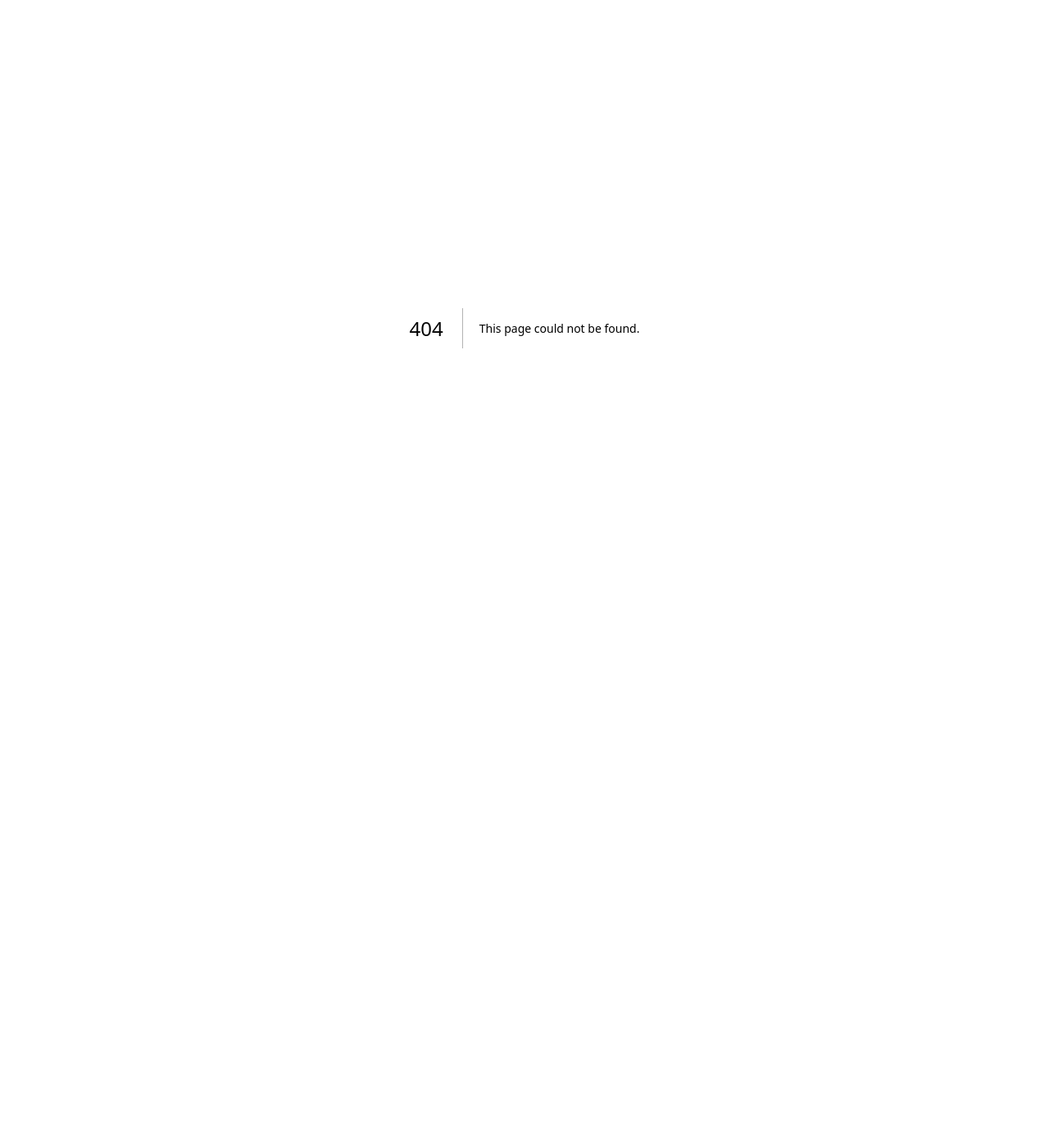
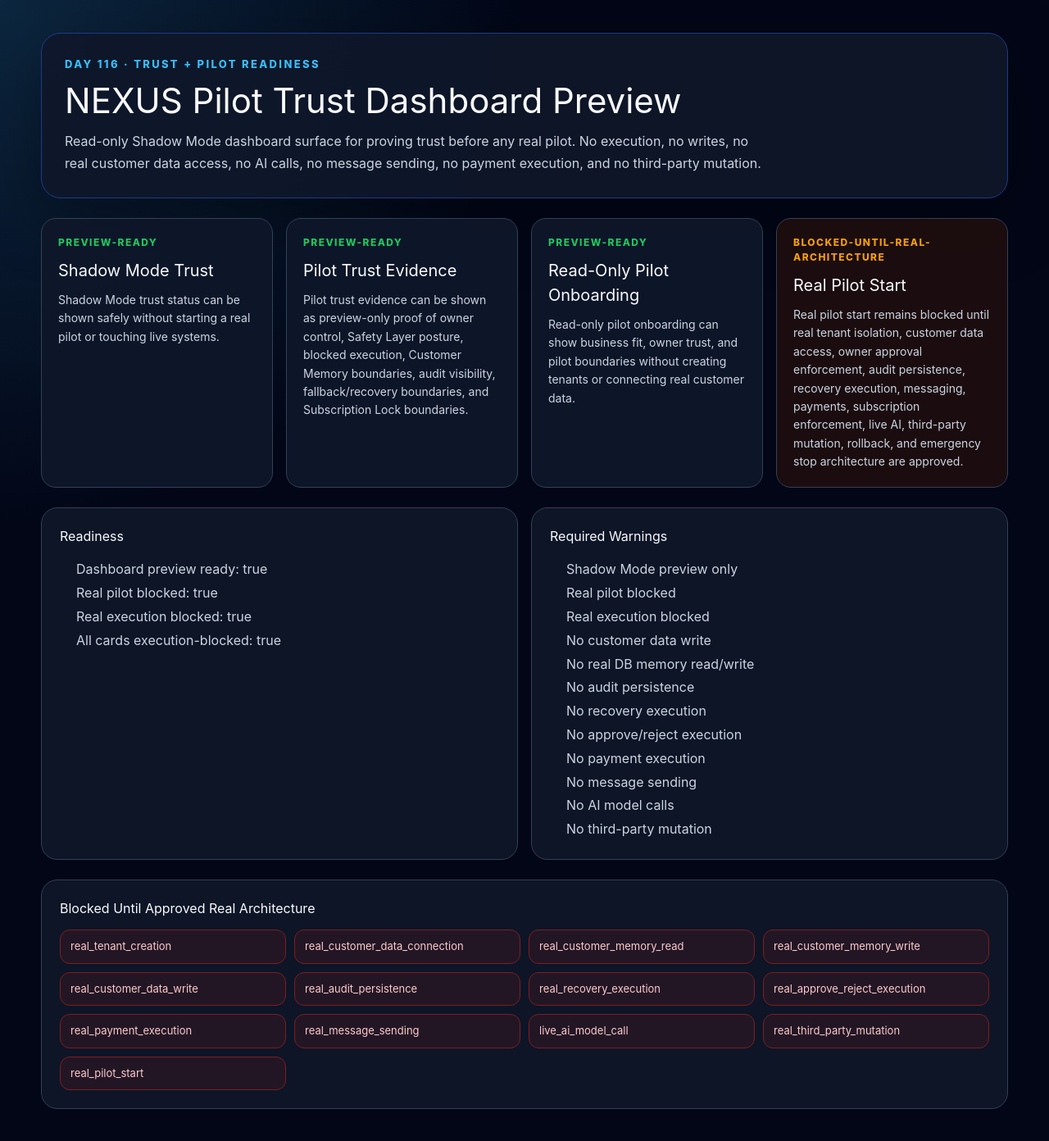
Before and after one commit to celerishealth/NEXUS, a Next.js app in the folder nexus-app/: page /nexus/trust-pilot-readiness-dashboard-preview in a window 1280 px wide. Before the commit this address had no page. Shown: the whole page at 82% size. Before the commit the page ends 800 px from the top, so only its background shows below. Built offline with nearby package versions, Linux system fonts and the light colour scheme.

Commit message:
Day 116: add trust pilot readiness dashboard preview UI v1

```diff
--- /dev/null
+++ b/nexus-app/app/nexus/trust-pilot-readiness-dashboard-preview/page.tsx
@@ -0,0 +1,120 @@
+import { nexusTrustPilotReadinessDashboardSummary } from "@/lib/nexus/nexusTrustPilotReadinessDashboardSummary";
+
+export default function TrustPilotReadinessDashboardPreviewPage() {
+  const summary = nexusTrustPilotReadinessDashboardSummary;
+
+  return (
+    <main
+      style={{
+        minHeight: "100vh",
+        background: "radial-gradient(circle at top left, rgba(56, 189, 248, 0.18), transparent 34%), #020617",
+        color: "#e5e7eb",
+        padding: "40px",
+        fontFamily: "Inter, ui-sans-serif, system-ui, -apple-system, BlinkMacSystemFont, Segoe UI, sans-serif",
+      }}
+    >
+      <section style={{ maxWidth: "1180px", margin: "0 auto", display: "grid", gap: "24px" }}>
+        <div
+          style={{
+            border: "1px solid #1e3a8a",
+            borderRadius: "24px",
+            padding: "28px",
+            background: "rgba(15, 23, 42, 0.9)",
+            boxShadow: "0 24px 80px rgba(0,0,0,0.36)",
+          }}
+        >
+          <p
+            style={{
+              color: "#38bdf8",
+              fontSize: "13px",
+              letterSpacing: "0.18em",
+              textTransform: "uppercase",
+              margin: "0 0 12px",
+              fontWeight: 800,
+            }}
+          >
+            Day 116 · Trust + Pilot Readiness
+          </p>
+          <h1 style={{ fontSize: "42px", lineHeight: 1.05, margin: "0 0 14px", color: "#f8fafc" }}>
+            NEXUS Pilot Trust Dashboard Preview
+          </h1>
+          <p style={{ maxWidth: "860px", color: "#cbd5e1", fontSize: "16px", lineHeight: 1.7, margin: 0 }}>
+            Read-only Shadow Mode dashboard surface for proving trust before any real pilot. No execution, no writes,
+            no real customer data access, no AI calls, no message sending, no payment execution, and no third-party mutation.
+          </p>
+        </div>
+
+        <div style={{ display: "grid", gridTemplateColumns: "repeat(auto-fit, minmax(240px, 1fr))", gap: "16px" }}>
+          {summary.dashboardSummaryCards.map((card) => (
+            <article
+              key={card.title}
+              style={{
+                border: "1px solid #334155",
+                borderRadius: "18px",
+                padding: "20px",
+                background: card.status === "preview-ready" ? "rgba(15, 23, 42, 0.92)" : "rgba(69, 26, 3, 0.38)",
+              }}
+            >
+              <p
+                style={{
+                  color: card.status === "preview-ready" ? "#22c55e" : "#f59e0b",
+                  margin: "0 0 10px",
+                  fontSize: "12px",
+                  textTransform: "uppercase",
+                  letterSpacing: "0.12em",
+                  fontWeight: 800,
+                }}
+              >
+                {card.status}
+              </p>
+              <h2 style={{ color: "#f8fafc", margin: "0 0 10px", fontSize: "20px" }}>{card.title}</h2>
+              <p style={{ color: "#cbd5e1", lineHeight: 1.6, margin: 0, fontSize: "14px" }}>{card.message}</p>
+            </article>
+          ))}
+        </div>
+
+        <div style={{ display: "grid", gridTemplateColumns: "repeat(auto-fit, minmax(320px, 1fr))", gap: "16px" }}>
+          <section style={{ border: "1px solid #334155", borderRadius: "20px", padding: "22px", background: "rgba(15, 23, 42, 0.9)" }}>
+            <h2 style={{ margin: "0 0 14px", color: "#f8fafc" }}>Readiness</h2>
+            <ul style={{ margin: 0, paddingLeft: "20px", color: "#cbd5e1", lineHeight: 1.8 }}>
+              <li>Dashboard preview ready: {String(summary.dashboardReadiness.dashboardPreviewReady)}</li>
+              <li>Real pilot blocked: {String(summary.dashboardReadiness.realPilotBlocked)}</li>
+              <li>Real execution blocked: {String(summary.dashboardReadiness.realExecutionBlocked)}</li>
+              <li>All cards execution-blocked: {String(summary.dashboardReadiness.allCardsExecutionBlocked)}</li>
+            </ul>
+          </section>
+
+          <section style={{ border: "1px solid #334155", borderRadius: "20px", padding: "22px", background: "rgba(15, 23, 42, 0.9)" }}>
+            <h2 style={{ margin: "0 0 14px", color: "#f8fafc" }}>Required Warnings</h2>
+            <ul style={{ margin: 0, paddingLeft: "20px", color: "#cbd5e1", lineHeight: 1.8 }}>
+              {summary.requiredDashboardWarnings.map((warning) => (
+                <li key={warning}>{warning}</li>
+              ))}
+            </ul>
+          </section>
+        </div>
+
+        <section style={{ border: "1px solid #334155", borderRadius: "20px", padding: "22px", background: "rgba(15, 23, 42, 0.9)" }}>
+          <h2 style={{ margin: "0 0 14px", color: "#f8fafc" }}>Blocked Until Approved Real Architecture</h2>
+          <div style={{ display: "grid", gridTemplateColumns: "repeat(auto-fit, minmax(220px, 1fr))", gap: "10px" }}>
+            {summary.blockedDashboardActions.map((action) => (
+              <div
+                key={action}
+                style={{
+                  border: "1px solid #7f1d1d",
+                  borderRadius: "12px",
+                  padding: "10px 12px",
+                  color: "#fecaca",
+                  background: "rgba(127, 29, 29, 0.18)",
+                  fontSize: "13px",
+                }}
+              >
+                {action}
+              </div>
+            ))}
+          </div>
+        </section>
+      </section>
+    </main>
+  );
+}
```
Also changed, not shown: 1 other file (tests, documents, lock files or other folders).
